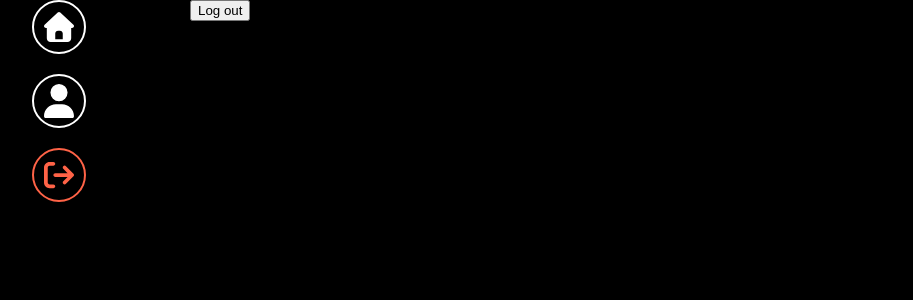
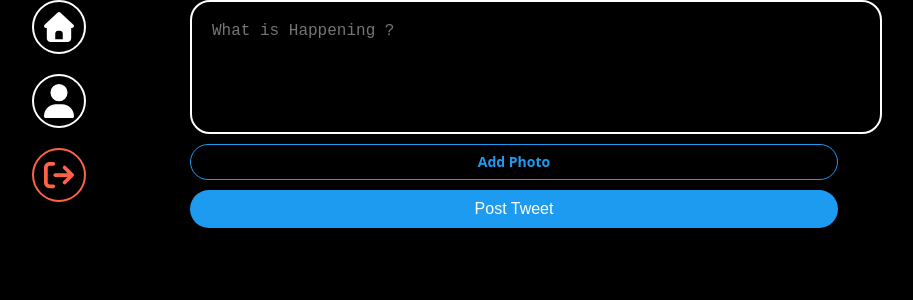
Before and after one commit to 0ct25th/react-study, a React (Vite) app in the folder nwitter-reloaded/: page / in a window 1280 px wide. Shown: the top 300 px of the page, without its empty margins (232-1145 px from the left). Built offline with nearby package versions, Linux system fonts and the light colour scheme; no server answers; sample sign-in values are in the browser's storage.

Commit message:
4.1 done

```diff
--- /dev/null
+++ b/nwitter-reloaded/src/components/post-tweet-form.tsx
@@ -0,0 +1,97 @@
+import React, { useState } from "react";
+import styled from "styled-components";
+
+const Form = styled.form`
+  display: flex;
+  flex-direction: column;
+  gap: 10px;
+`;
+
+const TextArea = styled.textarea`
+  border: 2px solid white;
+  padding: 20px;
+  border-radius: 20px;
+  font-size: 16px;
+  color: white;
+  background-color: black;
+  width: 100%;
+  resize: none;
+  &::placeholder {
+    font-size: 16px;
+  }
+  &:focus {
+    outline: none;
+    border-color: #1d9bf0;
+  }
+`;
+
+const AttachFileButton = styled.label`
+  padding: 10px 0px;
+  color: #1d9bf0;
+  text-align: center;
+  border-radius: 20px;
+  border: 1px solid #1d9bf0;
+  font-size: 14px;
+  font-weight: 600;
+  cursor: pointer;
+`;
+
+const AttachFileInput = styled.input`
+  display: none;
+`;
+
+const SubmitBtn = styled.input`
+  background-color: #1d9bf0;
+  color: white;
+  border: none;
+  padding: 10px 0px;
+  border-radius: 20px;
+  font-size: 16px;
+  cursor: pointer;
+  &:hover,
+  &:active {
+    opacity: 0.9;
+  }
+`;
+
+export default function PostTweetForm() {
+  const [isLoading, setLoading] = useState(false);
+  const [tweet, setTweet] = useState("");
+  const [file, setFile] = useState<File | null>(null);
+
+  const onChange = (e: React.ChangeEvent<HTMLTextAreaElement>) => {
+    setTweet(e.target.value);
+  };
+
+  const onFileChange = (e: React.ChangeEvent<HTMLInputElement>) => {
+    const { files } = e.target;
+    if (files && files.length === 1) {
+      setFile(files[0]);
+    }
+  };
+
+  return (
+    <Form>
+      <TextArea
+        rows={5}
+        maxLength={180}
+        onChange={onChange}
+        value={tweet}
+        placeholder="What is Happening ?"
+      />
+      <AttachFileButton htmlFor="file">
+        {file ? "Photo added ✅" : "Add Photo"}
+      </AttachFileButton>
+      <AttachFileInput
+        onChange={onFileChange}
+        type="file"
+        id="file"
+        accept="image/*"
+      />
+      <SubmitBtn
+        type="submit"
+        value={isLoading ? "Posting..." : "Post Tweet"}
+      />
+    </Form>
+  );
+}
--- a/nwitter-reloaded/src/routes/home.tsx
+++ b/nwitter-reloaded/src/routes/home.tsx
@@ -1,11 +1,14 @@
-import { auth } from "../firebase";
+import styled from "styled-components";
+import PostTweetForm from "../components/post-tweet-form";
+
+const Qrapper = styled.div`
+
+`;
 
 export default function Home() {
-
-const logOut = () => {
-  auth.signOut();
-  };
   return (
-    <h1><button onClick={logOut}>Log out</button></h1>
+    <>
+      <PostTweetForm />
+    </>
   );
 }
```
